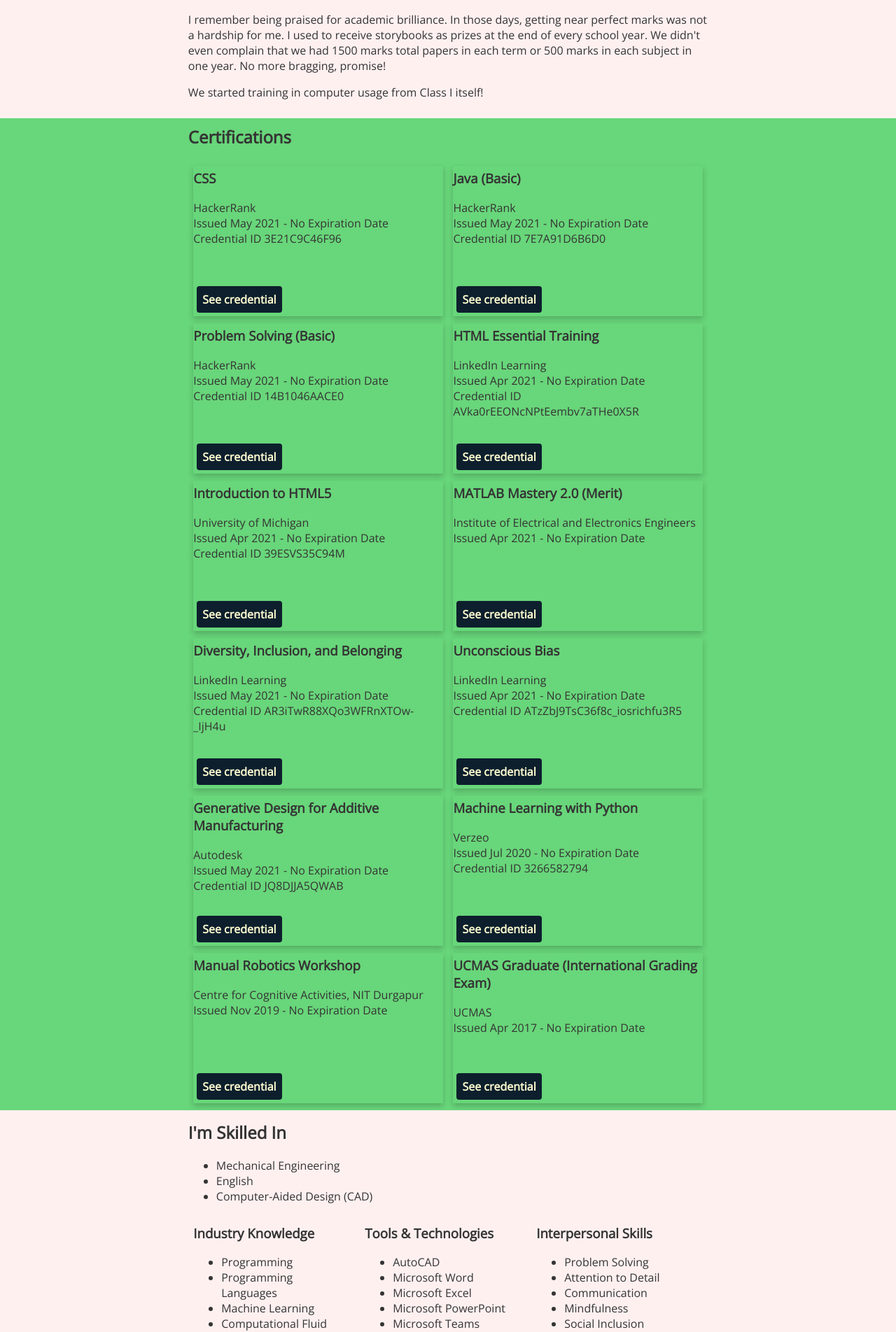
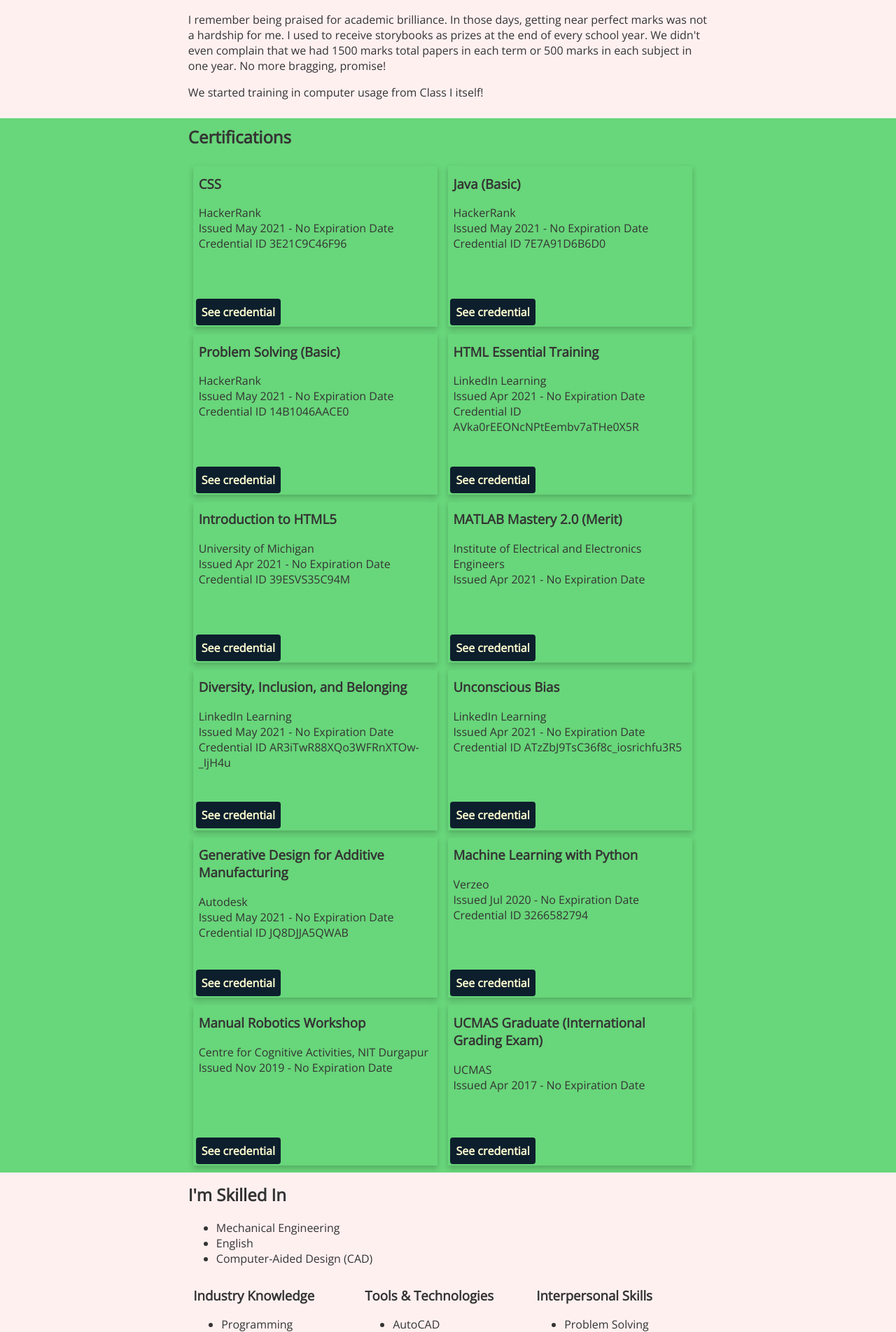
Before and after one commit to debarghano1/debarghano1.github.io, a PHP site: page /index.html in a window 1280 px wide. Shown: the part 2778-4682 px from the top of the page at 70% size. Run offline with PHP 8.4, Linux system fonts and the light colour scheme.

Commit message:
Add files via upload

```diff
--- a/css/resume-styles.css
+++ b/css/resume-styles.css
@@ -55,7 +55,7 @@ h1, h2, h3{
 
 /*PersonalInfo
 -----------------------------------*/
-#intro{
+header#intro{
 	/*Introduction header*/
 	background: #F4F1BB;
 	padding: 5px 0;
@@ -88,6 +88,7 @@ nav:not(.secondary) {
 }
 @media only screen and (max-width: 450px){
 	nav:not(.secondary){
+		text-align: left;
 		position: static;
 	}
 }
@@ -183,19 +184,20 @@ nav .button#covid-19:hover{
 #certifications .certificate{
 	display: inline-block;
 	position: relative;
-	width: 48%;
-	min-width: 260px;
+	width: 45%;
+	min-width: 250px;
 	height: 215px;
 	box-shadow: 0 4px 8px 0 rgba(0, 0, 0, 0.2);
 	float: left;
 	margin: 5px 1%;
+	padding: 1%;
 }
 #certifications .button{
 	color:  #fffdd0;
 	background: #0d1f2d;
 	position: absolute;
-	left: 5px;
-	bottom: 5px;
+	left: 1%;
+	bottom: 1%;
 }
 #certifications .button:hover, #certifications .button:focus {
 	color:  #0d1f2d;
```
